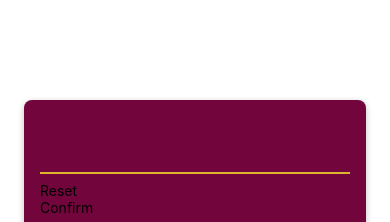
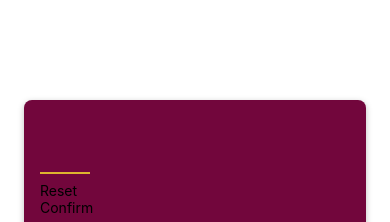
Before and after one commit to vchandwani/reactNative, a React Native app in the folder mini-game/: screen / in a window 390 px wide. Shown: the top 222 px of the page. Built offline with nearby package versions, Linux system fonts and the light colour scheme.

Commit message:
Update StartGameScreen.js

```diff
--- a/mini-game/screens/StartGameScreen.js
+++ b/mini-game/screens/StartGameScreen.js
@@ -4,7 +4,7 @@ import PrimaryButton from "../components/PrimaryButton";
 function StartGameScreen() {
   return (
     <View style={styles.inputContainer}>
-      <TextInput style={styles.numberInput} />
+      <TextInput style={styles.numberInput} maxLength="2" />
       <PrimaryButton>Reset</PrimaryButton>
       <PrimaryButton>Confirm</PrimaryButton>
     </View>
@@ -28,11 +28,13 @@ const styles = StyleSheet.create({
   },
   numberInput: {
     height: 50,
+    width: 50,
     fontSize: 32,
     borderBottomColor: "#ddb52f",
     borderBottomWidth: 2,
     color: "#ddb52f",
     marginVertical: 8,
     fontWeight: "bold",
+    textAlign: "center",
   },
 });
```
